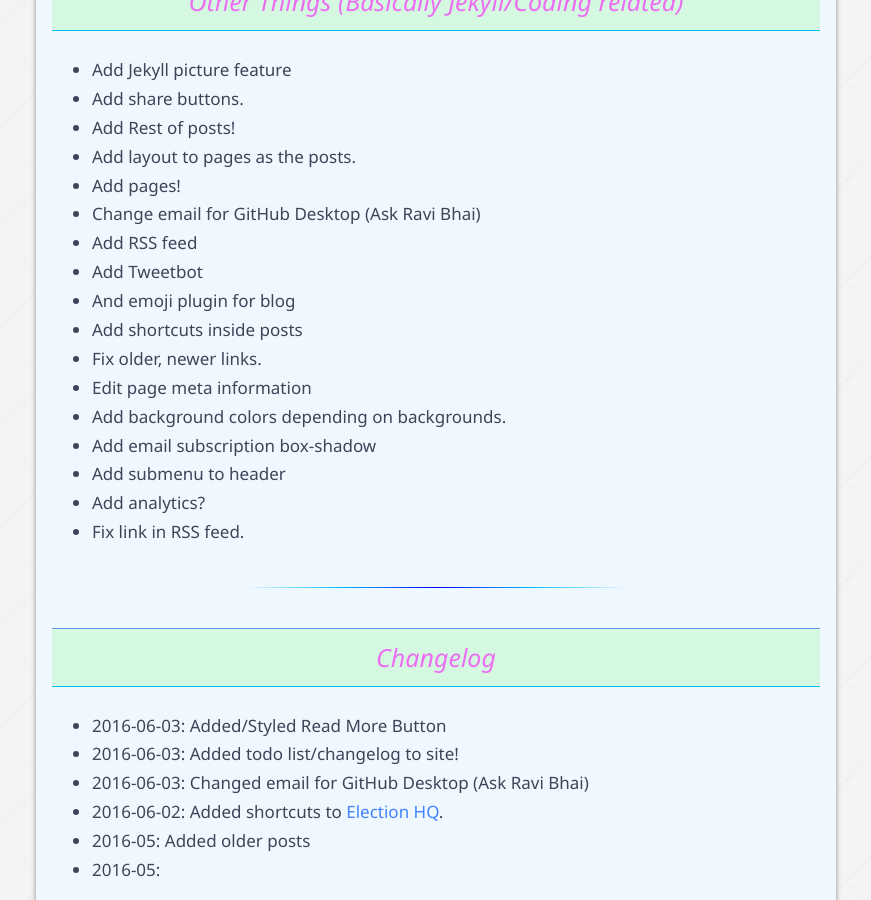
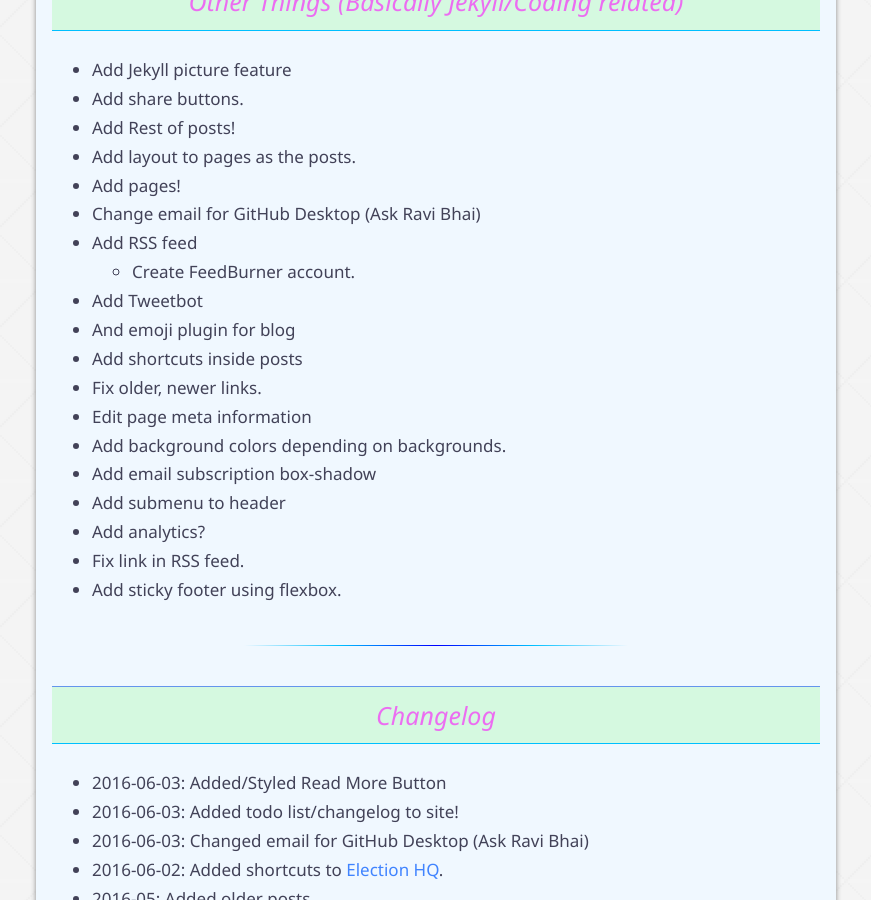
Before and after one commit to rshivjiani/rshivjiani.github.io, a Jekyll site: the page built from to-do.md, in a window 1280 px wide and 900 px high, scrolled down 1519 px. Shown: the whole window, without its empty margins (204-1075 px from the left). Built offline with Jekyll 4.4.1, drawn with Linux system fonts in a browser that asks for light colours.

Commit message:
Updated to-do

```diff
--- a/to-do.md
+++ b/to-do.md
@@ -53,6 +53,7 @@ permalink: /todo
 - Add pages!
 - Change email for GitHub Desktop (Ask Ravi Bhai)
 - Add RSS feed
+  - Create FeedBurner account.
 - Add Tweetbot
 - And emoji plugin for blog
 - Add shortcuts inside posts
@@ -63,6 +64,7 @@ permalink: /todo
 - Add submenu to header
 - Add analytics?
 - Fix link in RSS feed.
+- Add sticky footer using flexbox.
 
 ---
 
```
